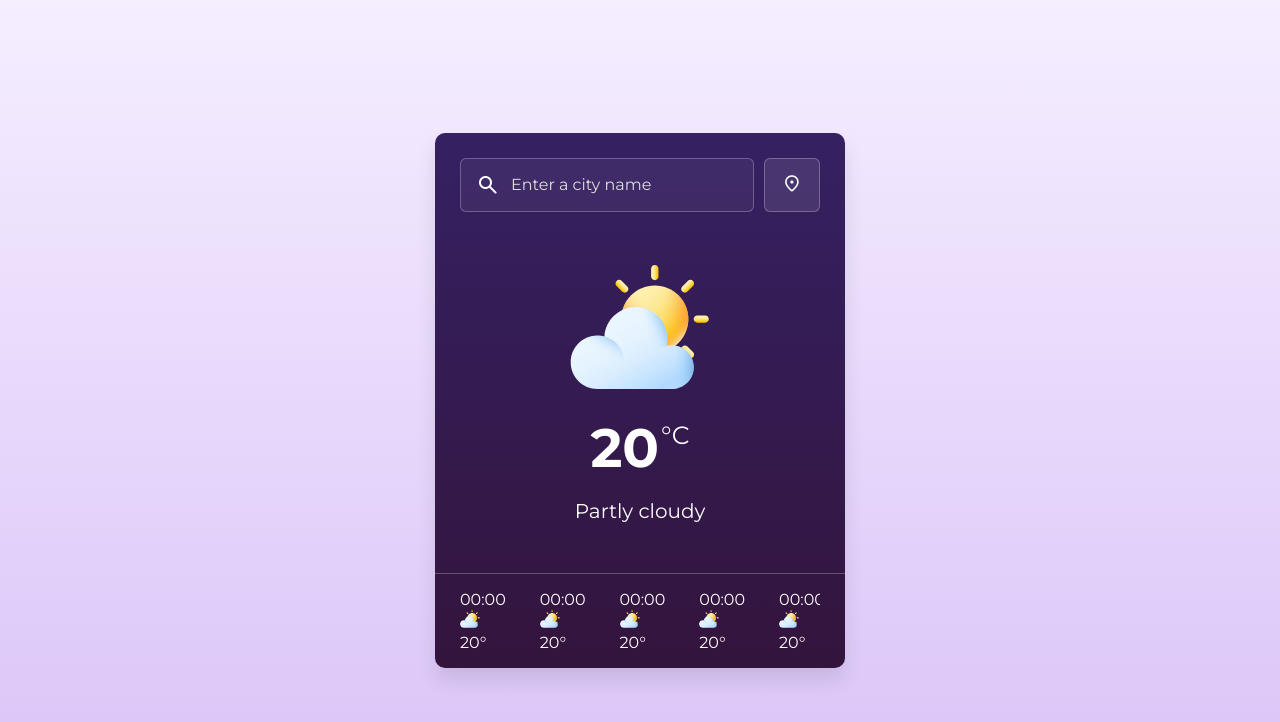
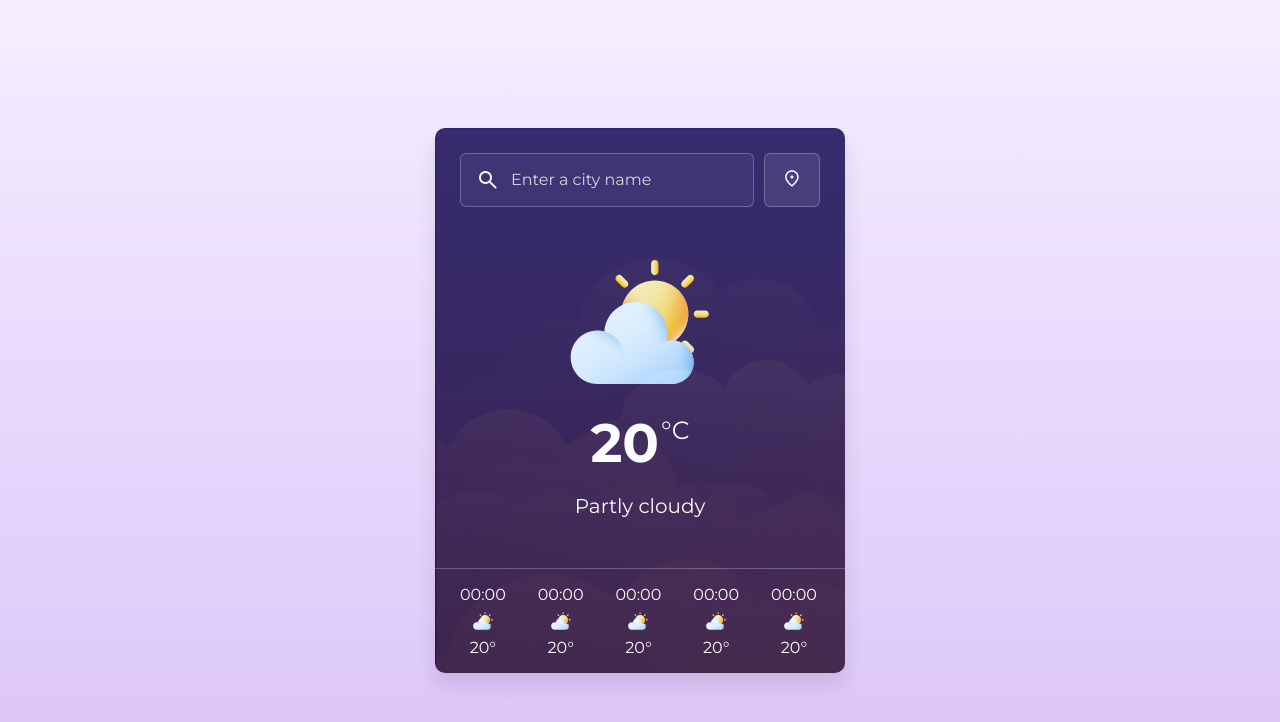
Before and after one commit to adeenazara2002/React-Weather-App, a React (Create React App) app: page / in a window 1280 px wide. Shown: the top 722 px of the page. Built offline with nearby package versions, Linux system fonts and the light colour scheme.

Commit message:
weather-app

```diff
--- a/src/index.css
+++ b/src/index.css
@@ -129,16 +129,28 @@ body {
   border-top: 1px solid rgba(255, 255, 255, 0.25);
 }
 .container{
+  position: relative;
+  overflow: hidden;
   margin: 0 auto;
   max-width: 410px;
   border-radius: 10px;
   background: linear-gradient(#352163, #33143C);
   box-shadow: 0 12px 20px rgba(0, 0, 0, 0.1);
 }
+
+.container::after{
+  content: "";
+  position: absolute;
+  left: 0;
+  top: 0;
+  width: 100%;
+  height: 100%;
+  background: url("/public/icons/clouds.png");
+}
 .hourly-forecast .weather-list{
   display: flex;
   list-style: none;
-  gap: 34px;
+  gap: 32px;
   overflow-x: auto;
   scrollbar-width: thin;
   padding-bottom: 16px;
@@ -149,6 +161,13 @@ body {
 .hourly-forecast:hover .weather-list{
   scrollbar-color: #c5bcdb transparent;
 }
+
+.hourly-forecast .weather-item{
+  display: flex;
+  flex-direction: column;
+  align-items: center;
+  gap: 7px;
+}
 .hourly-forecast .weather-item .weather-icon{
   width: 20px;
   aspect-ratio: 1;
```
Also changed, not shown: public/icons/clouds.png (added).
